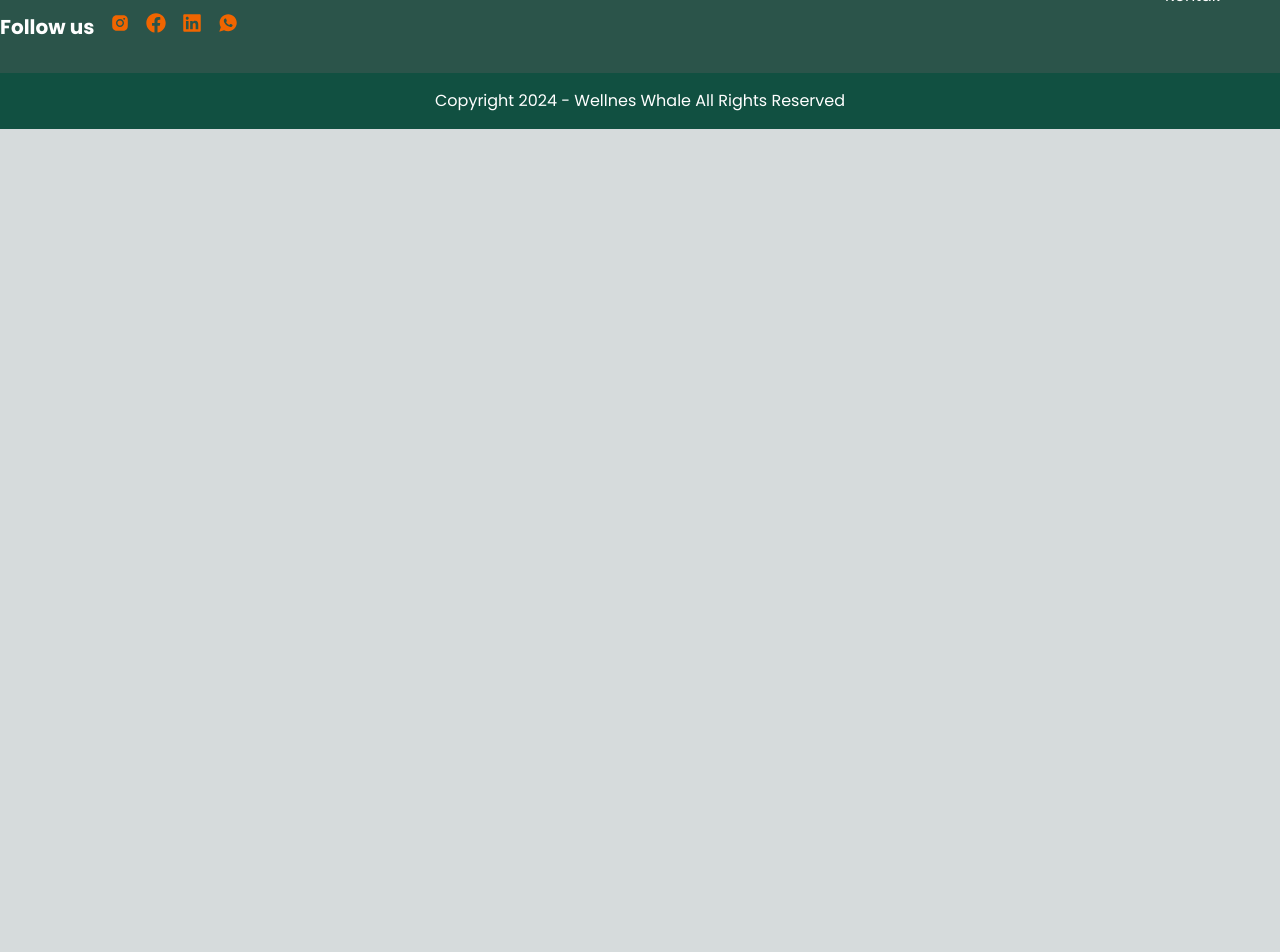
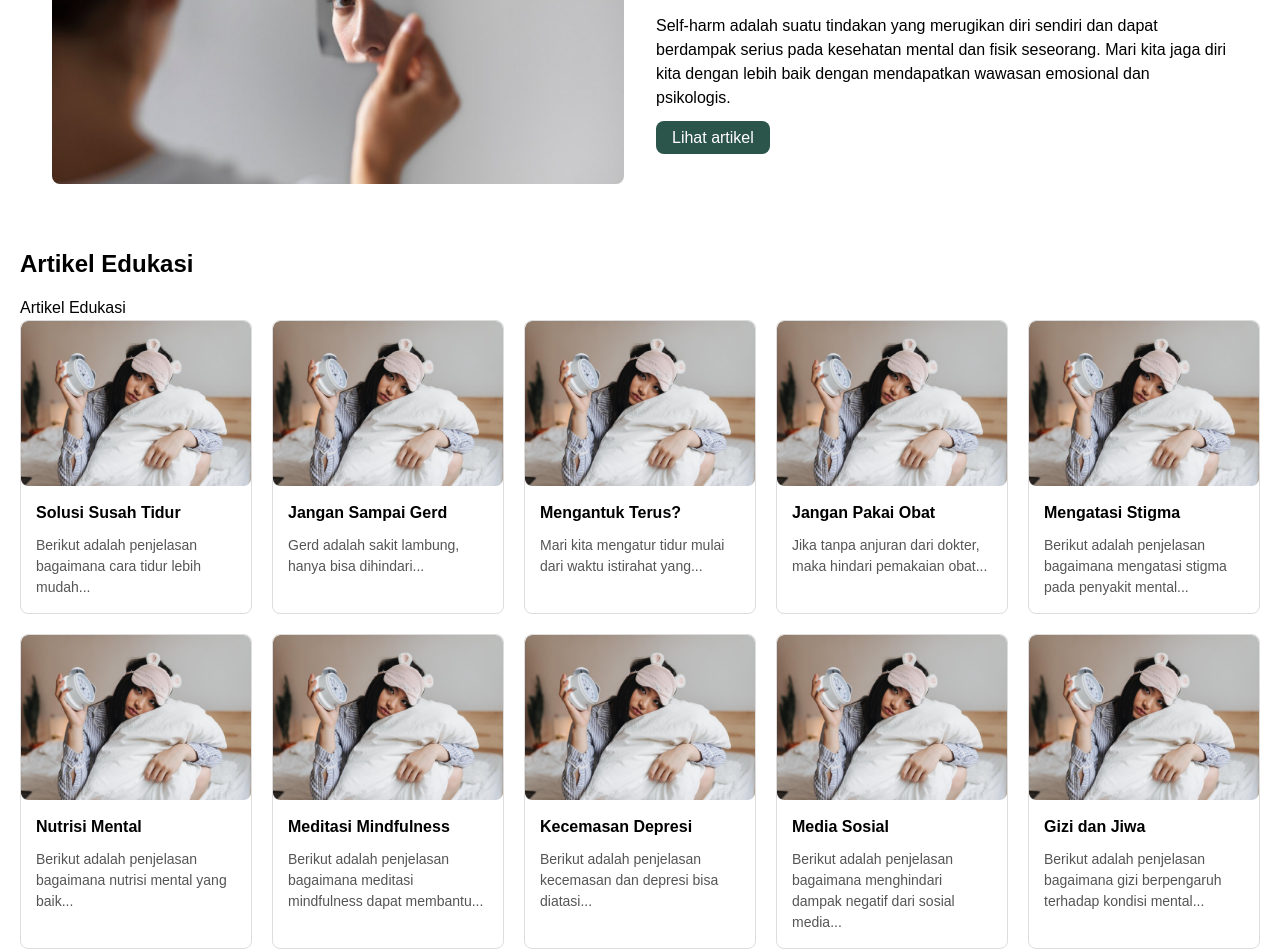
Before and after one commit to aufarhmn/WellnessWhale, a Next.js app in the folder frontend/: page /article in a window 1280 px wide. Shown: the part 1580-2532 px from the top of the page. Before the commit the page ends 1709 px from the top, so only its background shows below. Built offline with nearby package versions, Linux system fonts and the light colour scheme.

Commit message:
feat: create article education list

```diff
--- /dev/null
+++ b/frontend/src/components/Article/ArticleEducation.jsx
@@ -0,0 +1,169 @@
+// src/pages/ArticleEducation.jsx
+import React from "react";
+import Image from "next/image";
+import Link from "next/link";
+import SusahTidur from "../../assets/images/article/SusahTidur.png";
+import SelfHarm from "../../assets/images/article/SelfHarm.png";
+
+const articles = [
+  {
+    title: "Solusi Susah Tidur",
+    description:
+      "Berikut adalah penjelasan bagaimana cara tidur lebih mudah...",
+    image: SusahTidur,
+  },
+  {
+    title: "Jangan Sampai Gerd",
+    description: "Gerd adalah sakit lambung, hanya bisa dihindari...",
+    image: SusahTidur,
+  },
+  {
+    title: "Mengantuk Terus?",
+    description: "Mari kita mengatur tidur mulai dari waktu istirahat yang...",
+    image: SusahTidur,
+  },
+  {
+    title: "Jangan Pakai Obat",
+    description:
+      "Jika tanpa anjuran dari dokter, maka hindari pemakaian obat...",
+    image: SusahTidur,
+  },
+  {
+    title: "Mengatasi Stigma",
+    description:
+      "Berikut adalah penjelasan bagaimana mengatasi stigma pada penyakit mental...",
+    image: SusahTidur,
+  },
+  {
+    title: "Nutrisi Mental",
+    description:
+      "Berikut adalah penjelasan bagaimana nutrisi mental yang baik...",
+    image: SusahTidur,
+  },
+  {
+    title: "Meditasi Mindfulness",
+    description:
+      "Berikut adalah penjelasan bagaimana meditasi mindfulness dapat membantu...",
+    image: SusahTidur,
+  },
+  {
+    title: "Kecemasan Depresi",
+    description:
+      "Berikut adalah penjelasan kecemasan dan depresi bisa diatasi...",
+    image: SusahTidur,
+  },
+  {
+    title: "Media Sosial",
+    description:
+      "Berikut adalah penjelasan bagaimana menghindari dampak negatif dari sosial media...",
+    image: SusahTidur,
+  },
+  {
+    title: "Gizi dan Jiwa",
+    description:
+      "Berikut adalah penjelasan bagaimana gizi berpengaruh terhadap kondisi mental...",
+    image: SusahTidur,
+  },
+  {
+    title: "Istirahat Untuk Pikiran",
+    description:
+      "Berikut adalah penjelasan bagaimana istirahat dapat membantu kesehatan mental...",
+    image: SusahTidur,
+  },
+  {
+    title: "Pernapasan Anti-Stres",
+    description:
+      "Berikut adalah penjelasan bagaimana teknik pernapasan dapat mengurangi stres...",
+    image: SusahTidur,
+  },
+];
+
+export default function ArticleEducation() {
+  return (
+    <div style={{ padding: "20px", fontFamily: "Arial, sans-serif" }}>
+      {/* Hero Section */}
+      <div className="hero p-8 rounded-lg mb-8 flex flex-col md:flex-row items-center">
+        <div className="flex-1 mb-4 md:mb-0">
+          <Image
+            src={SelfHarm}
+            alt="Self-harm awareness"
+            width={400}
+            height={300}
+            className="w-full h-64 object-cover rounded-lg"
+          />
+        </div>
+        <div className="flex-1 text-center md:text-left md:pl-8">
+          <h1 className="text-3xl font-bold mb-4" style={{ color: "black" }}>
+            Atasi Gangguan Self-Harms
+          </h1>
+          <p className="mb-4" style={{ color: "black" }}>
+            Self-harm adalah suatu tindakan yang merugikan diri sendiri dan
+            dapat berdampak serius pada kesehatan mental dan fisik seseorang.
+            Mari kita jaga diri kita dengan lebih baik dengan mendapatkan
+            wawasan emosional dan psikologis.
+          </p>
+          <Link href="/artikel" legacyBehavior>
+            <a
+              style={{ backgroundColor: "#2B544A" }}
+              className="text-white py-2 px-4 rounded-lg"
+            >
+              Lihat artikel
+            </a>
+          </Link>
+        </div>
+      </div>
+
+      <h2 className="text-2xl font-bold mb-4" style={{ color: "black" }}>
+        Artikel Edukasi
+      </h2>
+
+      {/* Article Section */}
+      <section>
+        <h2>Artikel Edukasi</h2>
+        <div
+          style={{
+            display: "grid",
+            gridTemplateColumns: "repeat(auto-fill, minmax(200px, 1fr))",
+            gap: "20px",
+          }}
+        >
+          {articles.map((article, index) => (
+            <div
+              key={index}
+              style={{
+                border: "1px solid #ddd",
+                borderRadius: "8px",
+                overflow: "hidden",
+                background: "#fff",
+              }}
+            >
+              <Image
+                src={article.image}
+                alt={article.title}
+                width={200}
+                height={150}
+                layout="responsive"
+                objectFit="cover"
+              />
+              <div style={{ padding: "15px" }}>
+                <h3
+                  style={{
+                    fontSize: "16px",
+                    marginBottom: "10px",
+                    color: "black",
+                    fontWeight: "bold",
+                  }}
+                >
+                  {article.title}
+                </h3>
+                <p style={{ fontSize: "14px", color: "#555" }}>
+                  {article.description}
+                </p>
+              </div>
+            </div>
+          ))}
+        </div>
+      </section>
+    </div>
+  );
+}
--- a/frontend/src/pages/article/index.jsx
+++ b/frontend/src/pages/article/index.jsx
@@ -2,6 +2,7 @@ import Navbar from "../../components/Navbar";
 import Footer from "../../components/Footer";
 import ArticleHero from "../../components/Article/ArticleHero";
 import ArticleOption from "../../components/Article/ArticleOption";
+import ArticleEducation from "../../components/Article/ArticleEducation";
 
 export default function Article() {
   return (
@@ -10,6 +11,7 @@ export default function Article() {
         <Navbar />
         <ArticleHero />
         <ArticleOption />
+        <ArticleEducation />
         <Footer />
       </main>
     </>
```
Also changed, not shown: frontend/src/assets/images/article/SelfHarm.png (added), frontend/src/assets/images/article/SusahTidur.png (added).
